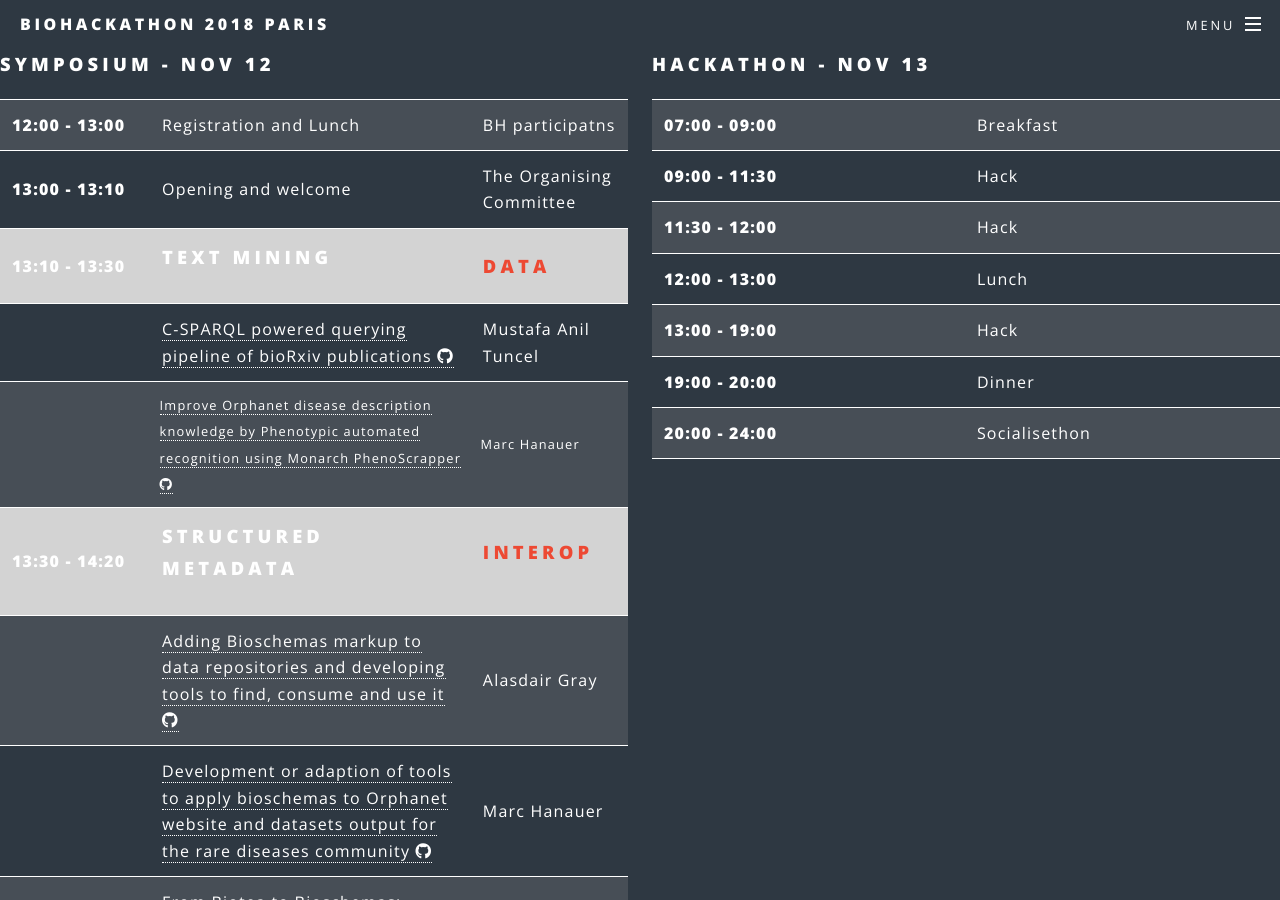
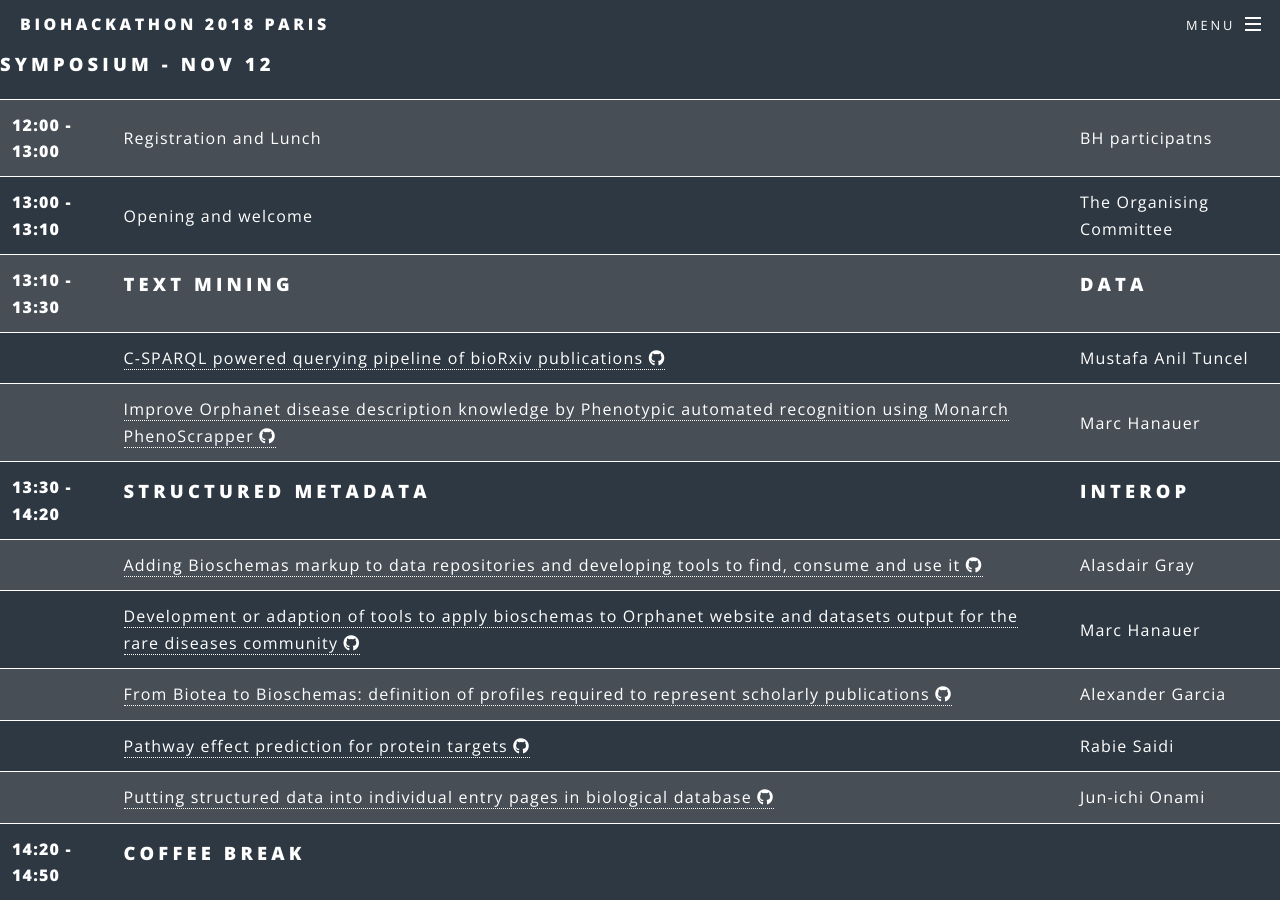
Before and after one commit to elixir-europe/bh2018paris, a Jekyll site: the page built from _programmes/2018-06-22-programme.md, in a window 1280 px wide and 900 px high. Built offline with Jekyll 4.4.1, drawn with Linux system fonts in a browser that asks for light colours; nearby versions of some CDN libraries.

Commit message:
Remove styles

```diff
--- a/_programmes/2018-06-22-programme.md
+++ b/_programmes/2018-06-22-programme.md
@@ -6,12 +6,12 @@
 
 <div id="programme" >
     <div class="row">
-        <div class="col-md-6 day">
+        <div class="col-md-12 day">
             <h3>Symposium - Nov 12</h3>
 <table class="schedule-table">
                 <tbody>
                     <tr>
-                        <td class="time" style="width: 150px;">12:00 - 13:00</td>
+                        <td class="time">12:00 - 13:00</td>
                         <td class="event">Registration and Lunch</td>
                         <td class="speaker">BH participatns</td>
                     </tr>
@@ -20,8 +20,8 @@
                         <td class="event">Opening and welcome</td>
                         <td class="speaker">The Organising Committee</td>
                     </tr>
-                    <tr class="schedule-theme-row" style="background-color: lightgray;">
-                        <td class="time">13:10 - 13:30</td><td class="event"><h3>Text mining</h3></td><td class="speaker"><h3 style="margin: 0px;color:#ed4933;" id="data">Data</h3></td>
+                    <tr class="schedule-theme-row">
+                        <td class="time">13:10 - 13:30</td><td class="event"><h3>Text mining</h3></td><td class="speaker"><h3 id="data">Data</h3></td>
                     </tr>
                     <tr class="schedule-table-project">
                         <td class="time"></td>
@@ -34,15 +34,15 @@
                     </tr>
     				<tr class="schedule-table-project">
                         <td class="time"></td>
-                        <td class="event" style="font-size:80%;">
+                        <td class="event">
                             <a href="https://github.com/elixir-europe/BioHackathon/tree/master/data/Improve%20Orphanet%20disease%20description%20knowledge%20by%20Phenotypic%20automated%20recognition%20using%20Monarch%20PhenoScrapper" target="_blank">Improve Orphanet disease description knowledge by Phenotypic automated recognition using Monarch PhenoScrapper
                                 <i class="fab fa-github" aria-hidden="true"></i>
                             </a>
                         </td>
-                        <td class="speaker" style="font-size:80%;">Marc Hanauer</td>
+                        <td class="speaker">Marc Hanauer</td>
                     </tr>
-                    <tr class="schedule-theme-row" style="background-color: lightgray;">
-                        <td class="time">13:30 - 14:20</td><td class="event"><h3>STRUCTURED METADATA</h3></td><td class="speaker"><h3 style="color:#ed4933" id="interoperability">INTEROP</h3></td>
+                    <tr class="schedule-theme-row">
+                        <td class="time">13:30 - 14:20</td><td class="event"><h3>STRUCTURED METADATA</h3></td><td class="speaker"><h3 id="interoperability">INTEROP</h3></td>
                     </tr>
                     <tr class="schedule-table-project">
                         <td class="time"></td>
@@ -93,8 +93,8 @@
                     <tr class="schedule-break-row">
                         <td class="time">14:20 - 14:50</td><td class="event"><h3>COFFEE BREAK</h3></td><td></td>
                     </tr>
-                    <tr class="schedule-theme-row" style="background-color: lightgray;">
-                        <td class="time">14:50 - 15:10</td><td class="event"><h3>IDENTIFIERS</h3></td><td class="speaker"><h3 style="color:#ed4933" id="interoperability">INTEROP</h3></td>
+                    <tr class="schedule-theme-row">
+                        <td class="time">14:50 - 15:10</td><td class="event"><h3>IDENTIFIERS</h3></td><td class="speaker"><h3 id="interoperability">INTEROP</h3></td>
                     </tr>
                     <tr class="schedule-table-project">
                         <td class="time"></td>
@@ -114,8 +114,8 @@
                         </td>
                         <td class="speaker">Richard Shute</td>
                     </tr>
-                    <tr class="schedule-theme-row" style="background-color: lightgray;">
-                        <td class="time">15:10 - 15:40</td><td class="event"><h3>DATA DISTRIBUTION</h3></td><td class="speaker"><h3 style="color:#ed4933" id="interoperability">INTEROP</h3></td>
+                    <tr class="schedule-theme-row">
+                        <td class="time">15:10 - 15:40</td><td class="event"><h3>DATA DISTRIBUTION</h3></td><td class="speaker"><h3 id="interoperability">INTEROP</h3></td>
                     </tr>
                     <tr class="schedule-table-project">
                         <td class="time"></td>
@@ -144,8 +144,8 @@
                         </td>
                         <td class="speaker">Noemi del Toro</td>
                     </tr>
-                    <tr class="schedule-theme-row" style="background-color: lightgray;">
-                        <td class="time">15:40 - 16:20</td><td class="event"><h3>DATA INTEGRATION</h3></td><td class="speaker"><h3 style="color:#ed4933" id="interoperability">INTEROP</h3></td>
+                    <tr class="schedule-theme-row">
+                        <td class="time">15:40 - 16:20</td><td class="event"><h3>DATA INTEGRATION</h3></td><td class="speaker"><h3 id="interoperability">INTEROP</h3></td>
                     </tr>
                     <tr class="schedule-table-project">
                         <td class="time"></td>
@@ -183,8 +183,8 @@
                         </td>
                         <td class="speaker">Leyla Garcia</td>
                     </tr>
-                    <tr class="schedule-theme-row" style="background-color: lightgray;">
-                        <td class="time">16:20 - 16:40</td><td class="event"><h3>VALIDATION</h3></td><td class="speaker"><h3 style="color:#ed4933" id="interoperability">INTEROP</h3></td>
+                    <tr class="schedule-theme-row">
+                        <td class="time">16:20 - 16:40</td><td class="event"><h3>VALIDATION</h3></td><td class="speaker"><h3 id="interoperability">INTEROP</h3></td>
                     </tr>
                     <tr class="schedule-table-project">
                         <td class="time"></td>
@@ -204,8 +204,8 @@
                         </td>
                         <td class="speaker">Simon Jupp</td>
                     </tr>
-                    <tr class="schedule-theme-row" style="background-color: lightgray;">
-                        <td class="time">16:40 - 16:50</td><td class="event"><h3>CONTAINERS</h3></td><td class="speaker"><h3 style="color:#ed4933" id="interoperability">TOOLS</h3></td>
+                    <tr class="schedule-theme-row">
+                        <td class="time">16:40 - 16:50</td><td class="event"><h3>CONTAINERS</h3></td><td class="speaker"><h3 id="interoperability">TOOLS</h3></td>
                     </tr>
                     <tr class="schedule-table-project">
                         <td class="time"></td>
@@ -216,8 +216,8 @@
                         </td>
                         <td class="speaker">Jacques van Helden</td>
                     </tr>
-                    <tr class="schedule-theme-row" style="background-color: lightgray;">
-                        <td class="time">16:50 - 17:00</td><td class="event"><h3>TOOLS DISCOVERY</h3></td><td class="speaker"><h3 style="color:#ed4933" id="interoperability">TOOLS</h3></td>
+                    <tr class="schedule-theme-row">
+                        <td class="time">16:50 - 17:00</td><td class="event"><h3>TOOLS DISCOVERY</h3></td><td class="speaker"><h3 id="interoperability">TOOLS</h3></td>
                     </tr>
                     <tr class="schedule-table-project">
                         <td class="time"></td>
@@ -231,8 +231,8 @@
                     <tr class="schedule-break-row">
                         <td class="time">17:00 - 17:30</td><td class="event"><h3>COFFEE BREAK</h3></td><td></td>
                     </tr>
-                    <tr class="schedule-theme-row" style="background-color: lightgray;">
-                        <td class="time">17:30 - 17:40</td><td class="event"><h3>VISUALISATION</h3></td><td class="speaker"><h3 style="color:#ed4933" id="interoperability">TOOLS</h3></td>
+                    <tr class="schedule-theme-row">
+                        <td class="time">17:30 - 17:40</td><td class="event"><h3>VISUALISATION</h3></td><td class="speaker"><h3 id="interoperability">TOOLS</h3></td>
                     </tr>
                     <tr class="schedule-table-project">
                         <td class="time"></td>
@@ -243,8 +243,8 @@
                         </td>
                         <td class="speaker">Yo Yehudi</td>
                     </tr>
-                    <tr class="schedule-theme-row" style="background-color: lightgray;">
-                        <td class="time">17:40 - 18:30</td><td class="event"><h3>WORKFLOWS</h3></td><td class="speaker"><h3 style="color:#ed4933" id="interoperability">TOOLS</h3></td>
+                    <tr class="schedule-theme-row">
+                        <td class="time">17:40 - 18:30</td><td class="event"><h3>WORKFLOWS</h3></td><td class="speaker"><h3 id="interoperability">TOOLS</h3></td>
                     </tr>
                     <tr class="schedule-table-project">
                         <td class="time"></td>
@@ -291,8 +291,8 @@
                         </td>
                         <td class="speaker">Gildas Le Corguillé</td>
                     </tr>
-                    <tr class="schedule-theme-row" style="background-color: lightgray;">
-                        <td class="time">18:30 - 19:00</td><td class="event"><h3>TRAINING MATERIALS</h3></td><td class="speaker"><h3 style="color:#ed4933" id="interoperability">TRAINING</h3></td>
+                    <tr class="schedule-theme-row">
+                        <td class="time">18:30 - 19:00</td><td class="event"><h3>TRAINING MATERIALS</h3></td><td class="speaker"><h3 id="interoperability">TRAINING</h3></td>
                     </tr>
                     <tr class="schedule-table-project">
                         <td class="time"></td>
```
